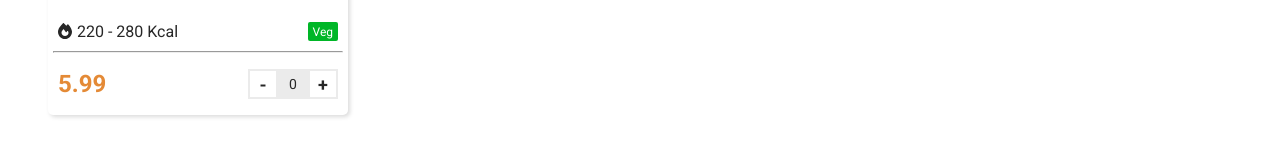
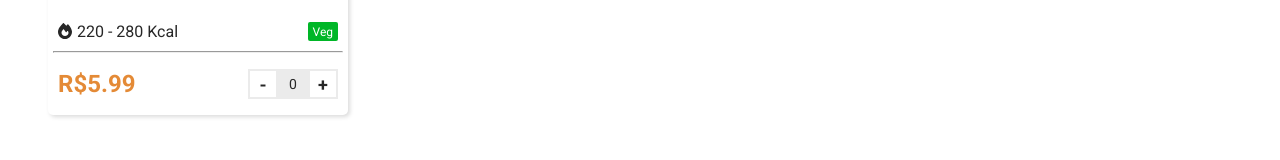
Before and after one commit to g-llima/G-EATS, an Angular app: page / in a window 1280 px wide. Shown: the part 373-533 px from the top of the page. Built offline with nearby package versions, Linux system fonts and the light colour scheme; grey boxes are pictures that could not be loaded.

Commit message:
GEASTS: Utilizando currency pipe no preço dos produtos

```diff
--- a/src/app/components/products/product/product.component.html
+++ b/src/app/components/products/product/product.component.html
@@ -14,7 +14,7 @@
   </div>
   <hr />
   <footer class="card-footer">
-    <h2>{{ produto.preco }}</h2>
+    <h2>{{ produto.preco | currency: "BRL" }}</h2>
     <div class="buttons">
       <button>-</button>
       <p>0</p>
```
